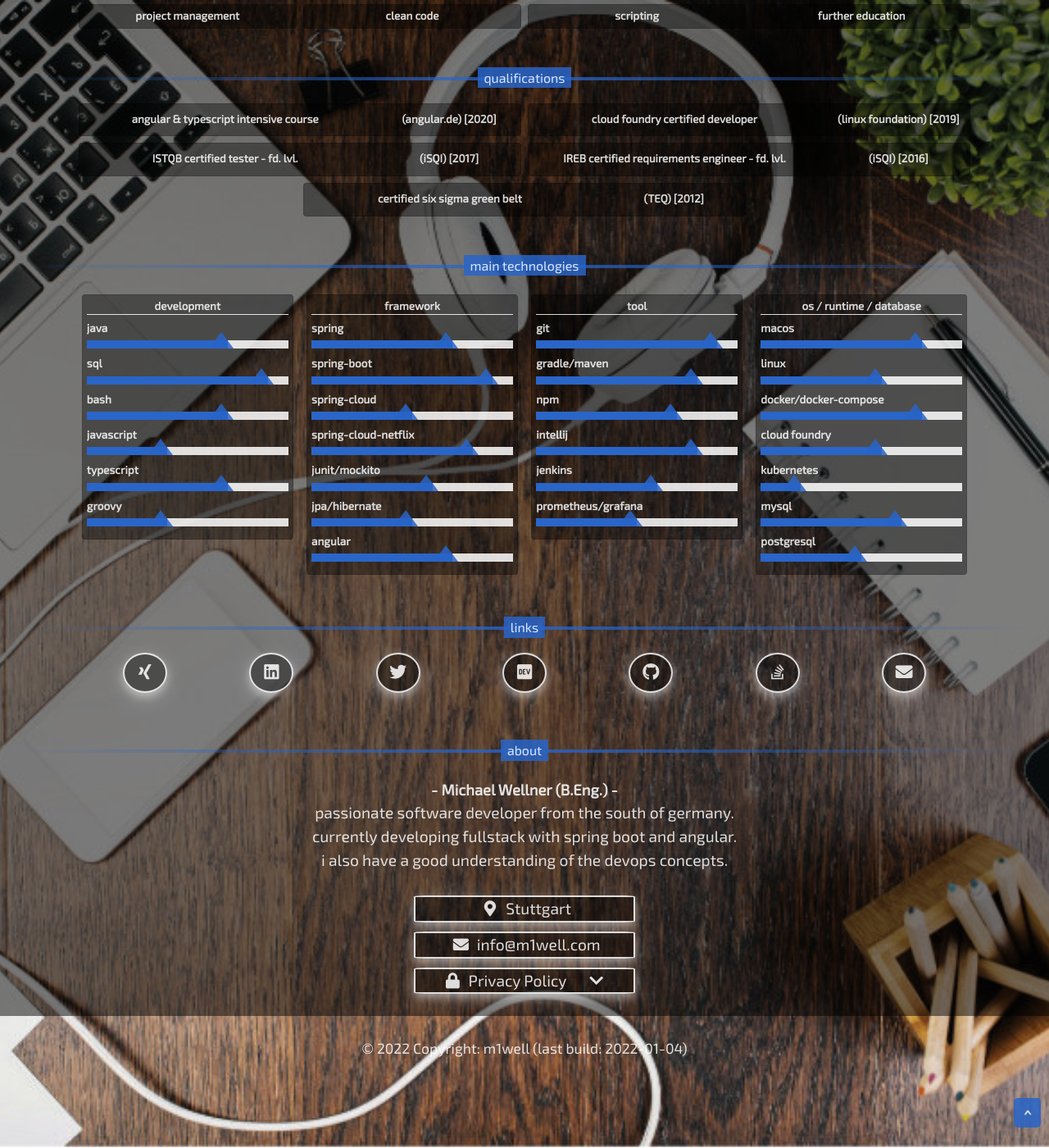
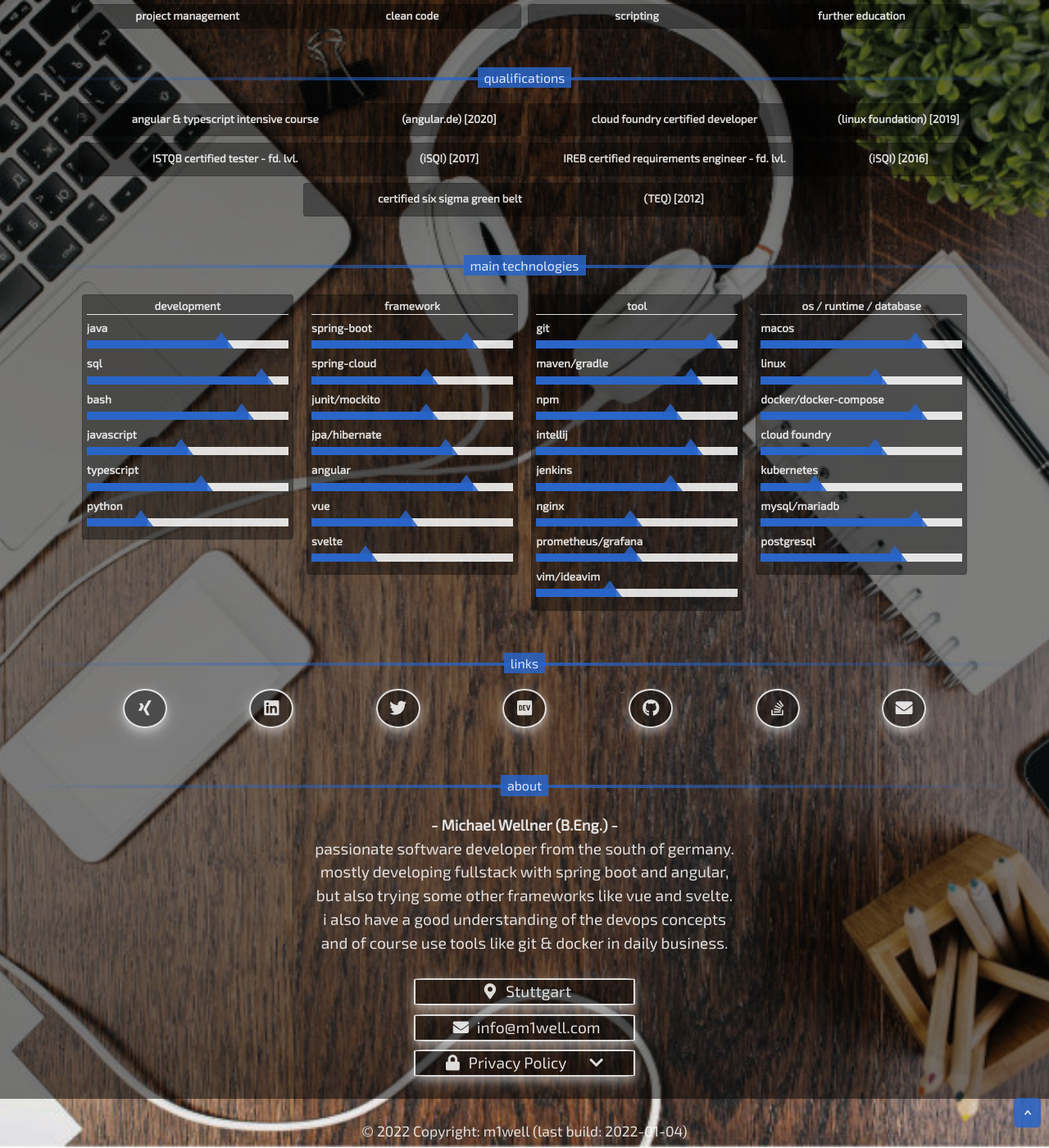
Before and after one commit to m1well/m1well.github.io, a Jekyll site: the page built from index.html, in a window 1280 px wide and 1400 px high, scrolled down 576 px. Shown: the whole window at 82% size. Built offline with Jekyll 4.4.1, drawn with Linux system fonts in a browser that asks for light colours.

Commit message:
update start of 2022

```diff
--- a/_data/technologies.yml
+++ b/_data/technologies.yml
@@ -13,44 +13,34 @@
 - name: bash
   active: true
   cluster: development
-  level: 7
+  level: 8
 
 - name: javascript
   active: true
   cluster: development
-  level: 4
+  level: 5
 
 - name: typescript
   active: true
   cluster: development
-  level: 7
+  level: 6
 
-- name: groovy
+- name: python
   active: true
   cluster: development
-  level: 4
+  level: 3
 
 # ---- framework
-
-- name: spring
-  active: true
-  cluster: framework
-  level: 7
 
 - name: spring-boot
   active: true
   cluster: framework
-  level: 9
+  level: 8
 
 - name: spring-cloud
   active: true
   cluster: framework
-  level: 5
-
-- name: spring-cloud-netflix
-  active: true
-  cluster: framework
-  level: 8
+  level: 6
 
 - name: junit/mockito
   active: true
@@ -60,12 +50,22 @@
 - name: jpa/hibernate
   active: true
   cluster: framework
-  level: 5
+  level: 7
 
 - name: angular
   active: true
   cluster: framework
-  level: 7
+  level: 8
+
+- name: vue
+  active: true
+  cluster: framework
+  level: 5
+
+- name: svelte
+  active: true
+  cluster: framework
+  level: 3
 
 # ---- tool
 
@@ -74,7 +74,7 @@
   active: true
   level: 9
 
-- name: gradle/maven
+- name: maven/gradle
   cluster: tool
   active: true
   level: 8
@@ -92,12 +92,22 @@
 - name: jenkins
   cluster: tool
   active: true
-  level: 6
+  level: 7
+
+- name: nginx
+  cluster: tool
+  active: true
+  level: 5
 
 - name: prometheus/grafana
   cluster: tool
   active: true
   level: 5
+
+- name: vim/ideavim
+  cluster: tool
+  active: true
+  level: 4
 
 # ---- os-runtime-database
 
@@ -124,14 +134,14 @@
 - name: kubernetes
   cluster: os-runtime-database
   active: true
-  level: 2
+  level: 3
 
-- name: mysql
+- name: mysql/mariadb
   active: true
   cluster: os-runtime-database
-  level: 7
+  level: 8
 
 - name: postgresql
   active: true
   cluster: os-runtime-database
-  level: 5
+  level: 7
--- a/_includes/about.html
+++ b/_includes/about.html
@@ -2,8 +2,10 @@
   <div class="col-12 p-0 mb-3" id="about">
     <h4>- Michael Wellner (B.Eng.) -</h4>
     passionate software developer from the south of germany.<br>
-    currently developing fullstack with spring boot and angular.<br>
-    i also have a good understanding of the devops concepts.<br>
+    mostly developing fullstack with spring boot and angular,<br>
+    but also trying some other frameworks like vue and svelte.<br>
+    i also have a good understanding of the devops concepts<br>
+    and of course use tools like git & docker in daily business.<br>
     <br>
     <a onclick="" class="about-link" href="https://maps.google.com/?q=stuttgart">
       <i class="fas fa-map-marker-alt fa-fw"></i>
```
